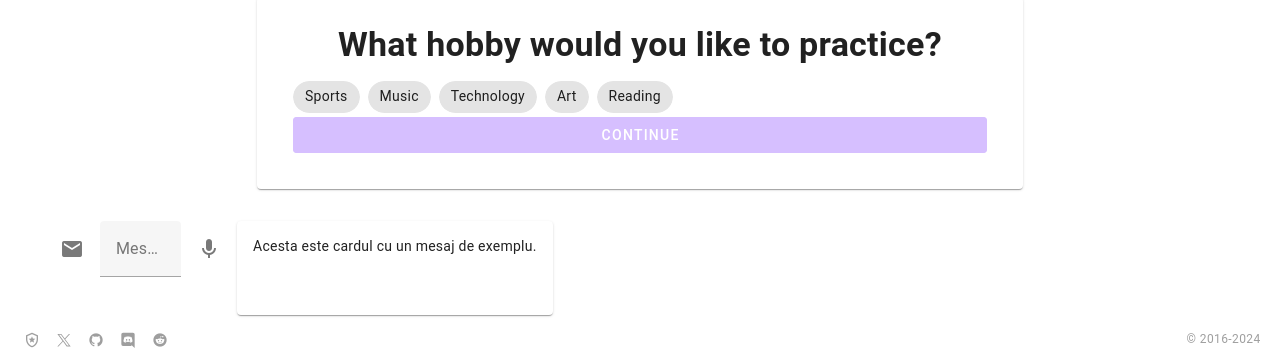
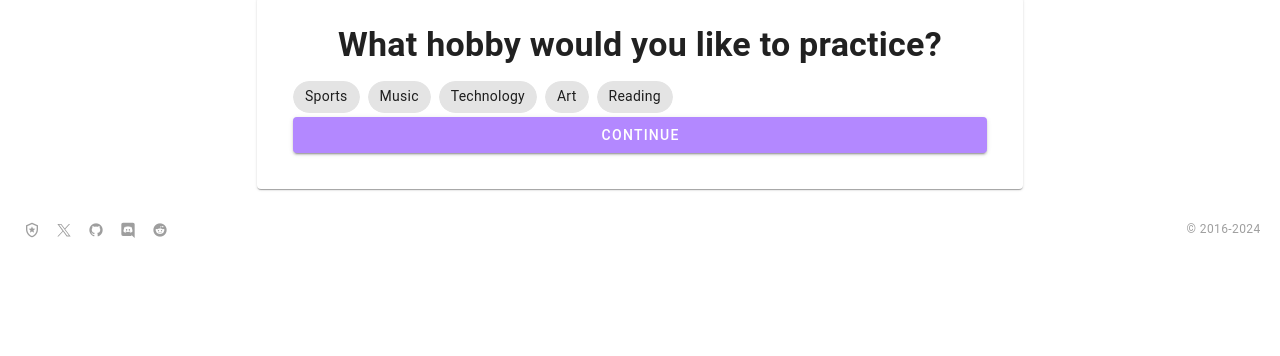
Before and after one commit to Lololore27/PolihackPrj, a Vue app: page /PaginaMain in a window 1280 px wide. Shown: the part 862-1218 px from the top of the page. After the commit the page ends 1111 px from the top, so only its background shows below. Built offline with nearby package versions, Linux system fonts and the light colour scheme.

Commit message:
Costica added

```diff
--- a/src/components/AskCosticaAi.vue
+++ b/src/components/AskCosticaAi.vue
@@ -1,60 +1,63 @@
 <template>
+  <v-container>
+    <div align="center">
+      <h2>Costica.Ai</h2>
+      <form @submit.prevent="handleSubmit">
+        <div>
+          <label for="prompt">Prompt: </label>
+          <input type="text" id="prompt" v-model="prompt" required />
+        </div>
+        <h2>{{ costica }}</h2>
+        <button type="submit" @click="sendMessage()">Submit</button><br />
+        <button @click="this.$router.push({path:'/PublicSpace'})">FORUM</button>
+      </form>
+    </div>
+  </v-container>
+</template>
 
-    <v-form>
-    <v-container>
-      <v-row>
-        <v-col cols="12">
-          <v-text-field
-            v-model="message"
-            :append-icon="message ? 'mdi-send' : 'mdi-microphone'"
-            :prepend-icon="icon"
-            clear-icon="mdi-close-circle"
-            label="Message"
-            type="text"
-            variant="filled"
-            clearable
-            @click:append="sendMessage"
-            @click:append-inner="toggleMarker"
-            @click:clear="clearMessage"
-            @click:prepend="changeIcon"
-          ></v-text-field>
-        </v-col>
-      </v-row>
-    </v-container>
-  </v-form>
-
-    <v-card
-        class="mt-4"
-        outlined
-        max-width="400"
-      >
-        <v-card-text>
-          Acesta este cardul cu un mesaj de exemplu.
-        </v-card-text>
-      </v-card>
-
-  </template>
 <script>
 export default {
   data() {
     return {
-        message: '',
       marker: false,
-        icon: 'mdi-email',
+      prompt: null,
+      icon: "mdi-email",
+      URL: "http://localhost:8080/ai",
+      costica: null,
+      respo: null,
     };
   },
   methods: {
-      sendMessage() {
-        console.log('Trimite mesaj:', this.message);
+    async sendMessage() {
+      console.log(this.prompt);
+      try {
+        // POST request to the API endpoint
+        const response = await fetch(this.URL, {
+          method: "POST",
+          headers: {
+            "Content-Type": "application/json",
+          },
+          body: JSON.stringify({
+            prompt: this.prompt,
+          }),
+        });
+        const body = await response.json();
+        console.log("wtf", body);
+
+        this.costica = body.choices[0].message.content
+        console.log(this.costica)
+      } catch (err) {
+        alert(err);
+      }
     },
     toggleMarker() {
       this.marker = !this.marker;
     },
     clearMessage() {
-        this.message = '';
+      this.message = "";
     },
     changeIcon() {
-        this.icon = this.icon === 'mdi-email' ? 'mdi-account' : 'mdi-email';
+      this.icon = this.icon === "mdi-email" ? "mdi-account" : "mdi-email";
     },
   },
 };
--- a/src/components/PracticeHobbyIf.vue
+++ b/src/components/PracticeHobbyIf.vue
@@ -39,11 +39,10 @@
 
               <!-- Continue Button -->
               <v-btn
-                @click="continue"
+                @click="this.$router.push({path:'/PublicSpace'})"
                 color="deep-purple-accent-1"
                 block
                 class="mt-4"
-                :disabled="!selectedHobby"
               >
                 Continue
               </v-btn>
--- a/src/pages/PaginaMain.vue
+++ b/src/pages/PaginaMain.vue
@@ -33,8 +33,8 @@ function doSomething(newOption) {
             <RightDrawer/>
           </v-col>
           <PracticeHobbyIf v-if="option === 'option_one'"></PracticeHobbyIf>
-          <TrySomethingNew v-if="false"></TrySomethingNew>
-          <AskCosticaAi></AskCosticaAi>
+          <TrySomethingNew v-if="option === 'option_two'"></TrySomethingNew>
+          <AskCosticaAi v-if="option === 'option_three'"></AskCosticaAi>
 
         </v-row>
       </v-container>
```
Lines whose indentation alone changed are shown as unchanged.
